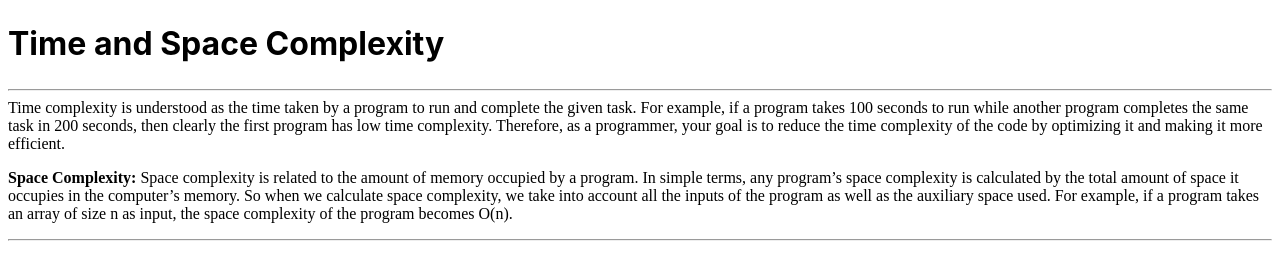
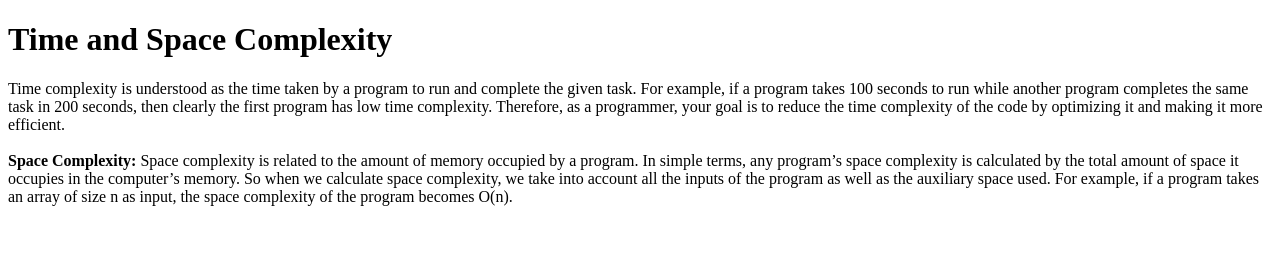
Before and after one commit to acciojob/time-and-space-complexity-HimanshuSinghania, a website: page main.html in a window 1280 px wide. Drawn offline with Linux system fonts and the light colour scheme.

Commit message:
created a submission

```diff
--- a/main.html
+++ b/main.html
@@ -7,20 +7,18 @@
 </head>
 
 <body>
-	<!-- the entire body must be written by student -->
+	<div>
+	  <h1>
+		  Time and Space Complexity
+	  </h1>
+	<p>
+		Time complexity is understood as the time taken by a program to run and complete the given task. For example, if a program takes 100 seconds to run while another program completes the same task in 200 seconds, then clearly the first program has low time complexity. Therefore, as a programmer, your goal is to reduce the time complexity of the code by optimizing it and making it more efficient.
+  <br>
+		<br>
+<strong>Space Complexity:</strong> Space complexity is related to the amount of memory occupied by a program. In simple terms, any program’s space complexity is calculated by the total amount of space it occupies in the computer’s memory. So when we calculate space complexity, we take into account all the inputs of the program as well as the auxiliary space used. For example, if a program takes an array of size n as input, the space complexity of the program becomes O(n).
 
-	<p>
-
-		 <h1> Time and Space Complexity </h1>
-		<hr>Time complexity is understood as the time taken by a program to run and complete the given task. For example, if a program takes 100 seconds to run while another program completes the same task in 200 seconds, then clearly the first program has low time complexity. Therefore, as a programmer, your goal is to reduce the time complexity of the code by optimizing it and making it more efficient.
 	</p>
-
-	<p>
-	<strong>Space Complexity:</strong>
-		Space complexity is related to the amount of memory occupied by a program. In simple terms, any program’s space complexity is calculated by the total amount of space it occupies in the computer’s memory. So when we calculate space complexity, we take into account all the inputs of the program as well as the auxiliary space used. For example, if a program takes an array of size n as input, the space complexity of the program becomes O(n).
-	</p>
-<hr>
-
+ </div>
 </body>
 
 </html>
--- a/styles.css
+++ b/styles.css
@@ -1,8 +1,3 @@
-/*  your css code here. If applicable */
-h1{
-	font-size:32px;
-	font-family:inter, sans-serif;
-	margin: 24px 0px 16px;
-	padding: 0px 0px 9.6px;
+
 
 }
```
